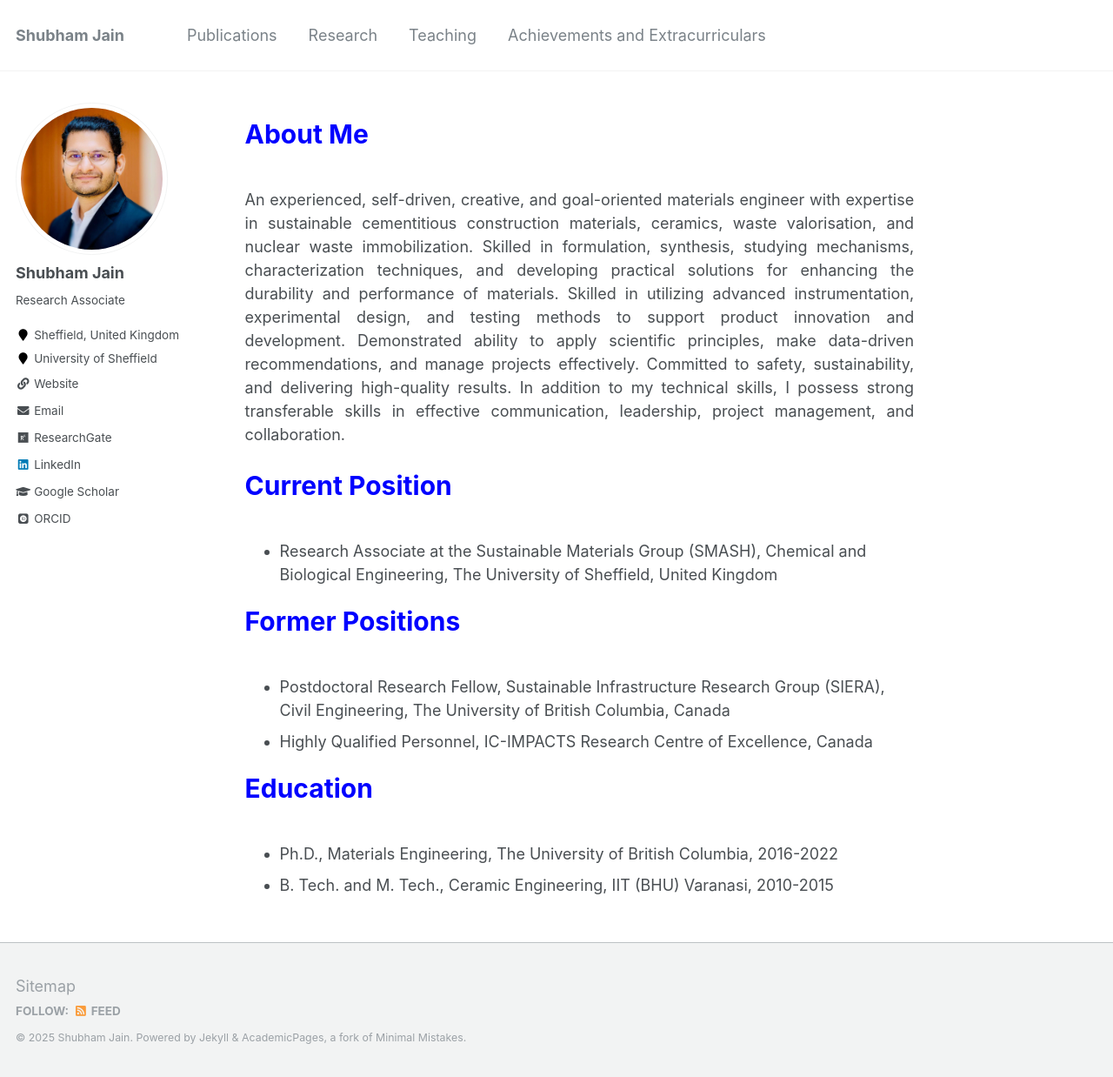
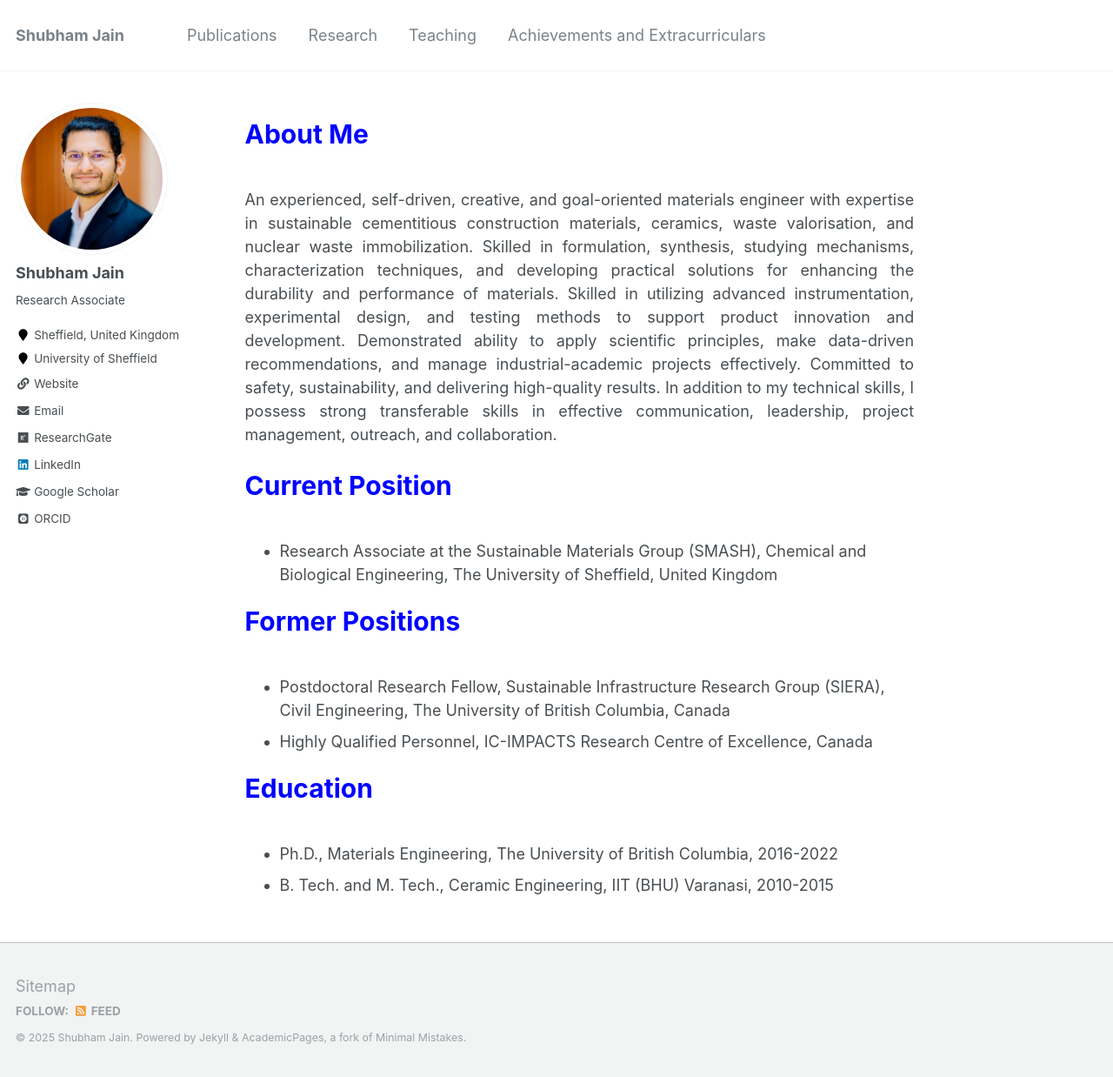
Before and after one commit to shubhamj2611/shubhamj2611.github.io, a Jekyll site: the page built from _pages/about.md, in a window 1280 px wide and 1238 px high. Shown: the whole window at 87% size. Built offline with Jekyll 4.4.1, drawn with Linux system fonts in a browser that asks for light colours; some web fonts are replaced.

Commit message:
Update about.md

```diff
--- a/_pages/about.md
+++ b/_pages/about.md
@@ -9,7 +9,7 @@ redirect_from:
 ---
 
 <p style="text-align:left; color:Blue; font-size:30px; font-weight:bold;"> About Me </p>
-<p style="text-align:justify; font-size=22px;"> An experienced, self-driven, creative, and goal-oriented materials engineer with expertise in sustainable cementitious construction materials, ceramics, waste valorisation, and nuclear waste immobilization. Skilled in formulation, synthesis, studying mechanisms, characterization techniques, and developing practical solutions for enhancing the durability and performance of materials. Skilled in utilizing advanced instrumentation, experimental design, and testing methods to support product innovation and development. Demonstrated ability to apply scientific principles, make data-driven recommendations, and manage projects effectively. Committed to safety, sustainability, and delivering high-quality results. In addition to my technical skills, I possess strong transferable skills in effective communication, leadership, project management, and collaboration. </p>
+<p style="text-align:justify; font-size=22px;"> An experienced, self-driven, creative, and goal-oriented materials engineer with expertise in sustainable cementitious construction materials, ceramics, waste valorisation, and nuclear waste immobilization. Skilled in formulation, synthesis, studying mechanisms, characterization techniques, and developing practical solutions for enhancing the durability and performance of materials. Skilled in utilizing advanced instrumentation, experimental design, and testing methods to support product innovation and development. Demonstrated ability to apply scientific principles, make data-driven recommendations, and manage industrial-academic projects effectively. Committed to safety, sustainability, and delivering high-quality results. In addition to my technical skills, I possess strong transferable skills in effective communication, leadership, project management, outreach, and collaboration. </p>
 
 <p style="text-align:left; color:Blue; font-size:30px; font-weight:bold;"> Current Position </p>
 * Research Associate at the Sustainable Materials Group (SMASH), Chemical and Biological Engineering, The University of Sheffield, United Kingdom
```
